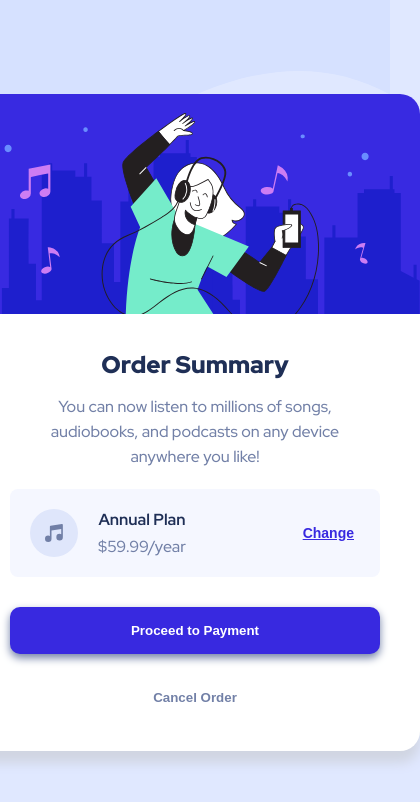
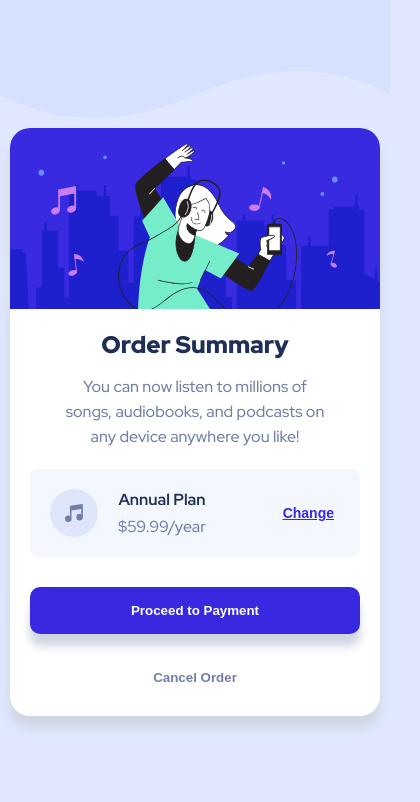
Before and after one commit to MichaelShawUK/frontend-mentor, a React (Vite) app: page / in a window 390 px wide. Shown: the top 802 px of the page, 420 px wide, since content can reach past the window. Built offline with nearby package versions, Linux system fonts and the light colour scheme.

Commit message:
Responsive at mobile screen widths

```diff
--- a/src/projects/newbie/order-summary-component-main/src/styles/css/index.css
+++ b/src/projects/newbie/order-summary-component-main/src/styles/css/index.css
@@ -26,6 +26,10 @@ body .app {
   border-radius: 20px;
   overflow: hidden;
   box-shadow: 0 12px 12px hsl(224, 23%, 85%);
+  margin: 10px;
+}
+body .app .hero {
+  width: 100%;
 }
 body .app .order-summary {
   padding: 30px 40px;
@@ -92,7 +96,7 @@ body .app .order-summary .order-actions button.confirm {
   background: hsl(245, 75%, 52%);
   color: white;
   border-radius: 10px;
-  box-shadow: 0 4px 8px hsl(224, 23%, 55%);
+  box-shadow: 0 12px 10px hsl(224, 23%, 85%);
 }
 body .app .order-summary .order-actions button.confirm:hover {
   background: hsl(223, 47%, 23%);
@@ -107,5 +111,10 @@ body .app .order-summary .order-actions button.cancel {
 body .app .order-summary .order-actions button.cancel:hover {
   color: hsl(223, 47%, 23%);
 }
+@media (max-width: 450px) {
+  body .app .order-summary {
+    padding: 15px 20px;
+  }
+}
 
 /*# sourceMappingURL=index.css.map */
--- a/src/projects/newbie/order-summary-component-main/src/styles/scss/_orderSummary.scss
+++ b/src/projects/newbie/order-summary-component-main/src/styles/scss/_orderSummary.scss
@@ -71,7 +71,7 @@
         background: $bright-blue;
         color: white;
         border-radius: 10px;
-        box-shadow: 0 4px 8px $desaturated-blue;
+        box-shadow: 0 12px 10px $card-shadow;
 
         &:hover {
           background: $dark-blue;
@@ -91,4 +91,8 @@
       }
     }
   }
+
+  @media (max-width: 450px) {
+    padding: 15px 20px;
+  }
 }
```
Also changed, not shown: src/projects/newbie/order-summary-component-main/src/styles/scss/_app.scss (+7 -0 lines), 1 other file (tests, documents, lock files or other folders).
